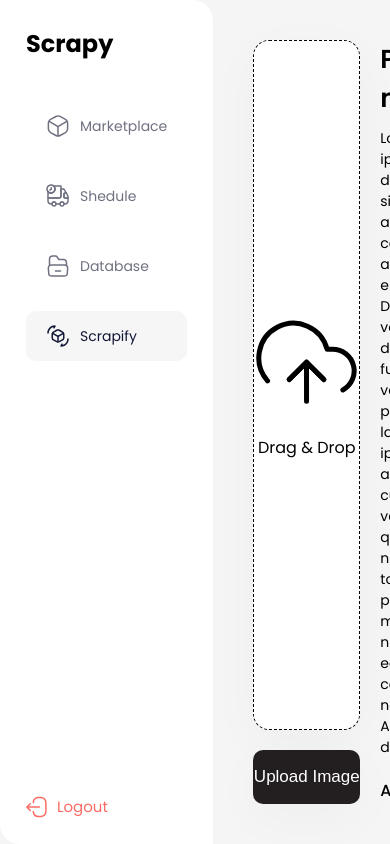
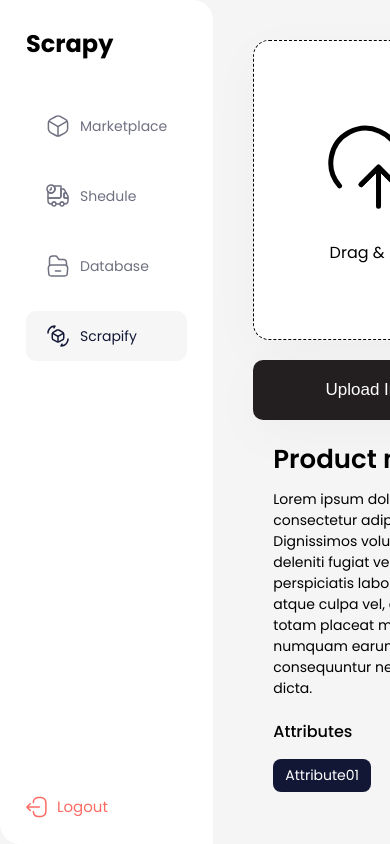
Before and after one commit to Abhinav-K-E/scrapy, a React (Vite) app: page /dashboard/srapify in a window 390 px wide. Built offline with nearby package versions, Linux system fonts and the light colour scheme.

Commit message:
fix-responsive

```diff
--- a/src/pages/ScrapifyPage/ScrapifyPage.scss
+++ b/src/pages/ScrapifyPage/ScrapifyPage.scss
@@ -1,6 +1,8 @@
 .scrapify-page {
   width: 100%;
-  height: 100vh;
+  height: 100%;
+  overflow: hidden;
+  overflow: auto;
 }
 
 // grid
@@ -142,3 +144,21 @@
       fill: #5B93FF;
     }
   }
+
+
+//responsive
+@media(max-width:800px){
+    .upload-txt{
+        height: 300px;
+    }
+    .upload-grid{
+        width: 100%;
+        display: flex;
+        flex-direction: column;
+        overflow: scroll;
+    }
+    .left-grid{
+        margin-bottom: 20px;
+    }
+
+}
```
